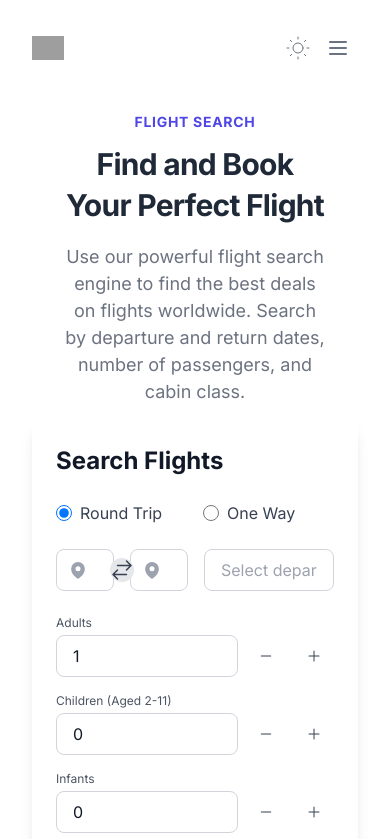
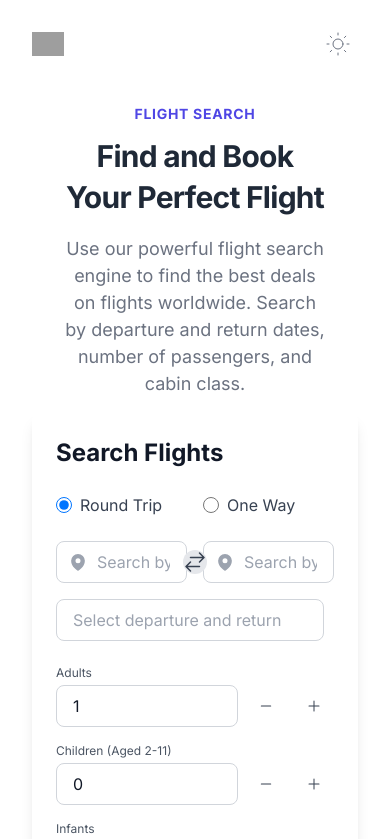
Before and after one commit to marioyuwono/flight-search, a Next.js app: page / in a window 390 px wide. Shown: the top 839 px of the page. Built offline with nearby package versions, Linux system fonts and the light colour scheme; grey boxes are pictures that could not be loaded.

Commit message:
Remove unused mobile menu

```diff
--- a/src/app/globals.css
+++ b/src/app/globals.css
@@ -5,8 +5,19 @@
 
 
 @layer base {
+
   html,
   body {
     @apply dark:bg-trueGray-900;
   }
 }
+
+@layer components {
+  .react-datepicker-wrapper {
+    @apply block w-full;
+  }
+
+  .react-datepicker__input-container {
+    @apply w-full;
+  }
+}
--- a/src/components/FlightDepartureAndReturnDate.tsx
+++ b/src/components/FlightDepartureAndReturnDate.tsx
@@ -32,7 +32,7 @@ export function FlightDepartureAndReturnDate({ formMethods }: Readonly<iFlightSe
   }
 
   return (
-      <div className="w-64">
+      <div className="w-full md:w-64">
       <DatePicker
         selected={departureDate}
         onChange={(dates: [Date | null, Date | null] | null) => {
--- a/src/components/FlightSearch.tsx
+++ b/src/components/FlightSearch.tsx
@@ -79,7 +79,7 @@ export function FlightSearchContent() {
           {/* Trip Type Selection */}
           <FlightTripTypeSelection formMethods={formMethods} />
 
-          <div className='flex w-full gap-4'>
+          <div className='flex flex-col md:flex-row w-full gap-4'>
             {/* Source and Destination */}
             <FlightSourceAndDestination formMethods={formMethods} />
 
--- a/src/components/Navbar.tsx
+++ b/src/components/Navbar.tsx
@@ -30,62 +30,6 @@ export const Navbar = () => {
         <div className="gap-3 nav__item mr-2 lg:flex ml-auto lg:ml-0 lg:order-2">
             <ThemeChanger />
         </div>
-
-        <Disclosure>
-          {({ open }) => (
-            <>
-                <Disclosure.Button
-                  aria-label="Toggle Menu"
-                  className="px-2 py-1 text-gray-500 rounded-md lg:hidden hover:text-indigo-500 focus:text-indigo-500 focus:bg-indigo-100 focus:outline-none dark:text-gray-300 dark:focus:bg-trueGray-700">
-                  <svg
-                    className="w-6 h-6 fill-current"
-                    xmlns="http://www.w3.org/2000/svg"
-                    viewBox="0 0 24 24">
-                    {open && (
-                      <path
-                        fillRule="evenodd"
-                        clipRule="evenodd"
-                        d="M18.278 16.864a1 1 0 0 1-1.414 1.414l-4.829-4.828-4.828 4.828a1 1 0 0 1-1.414-1.414l4.828-4.829-4.828-4.828a1 1 0 0 1 1.414-1.414l4.829 4.828 4.828-4.828a1 1 0 1 1 1.414 1.414l-4.828 4.829 4.828 4.828z"
-                      />
-                    )}
-                    {!open && (
-                      <path
-                        fillRule="evenodd"
-                        d="M4 5h16a1 1 0 0 1 0 2H4a1 1 0 1 1 0-2zm0 6h16a1 1 0 0 1 0 2H4a1 1 0 0 1 0-2zm0 6h16a1 1 0 0 1 0 2H4a1 1 0 0 1 0-2z"
-                      />
-                    )}
-                  </svg>
-                </Disclosure.Button>
-
-                <Disclosure.Panel className="flex flex-wrap w-full my-5 lg:hidden">
-                  <>
-                    {navigation.map((item, index) => (
-                      <Link key={index} href="/" className="w-full px-4 py-2 -ml-4 text-gray-500 rounded-md dark:text-gray-300 hover:text-indigo-500 focus:text-indigo-500 focus:bg-indigo-100 dark:focus:bg-gray-800 focus:outline-none">
-                          {item}
-                      </Link>
-                    ))}
-                    <Link href="/" className="w-full px-6 py-2 mt-3 text-center text-white bg-indigo-600 rounded-md lg:ml-5">
-                        Get Started
-                    </Link>
-                  </>
-                </Disclosure.Panel>
-            </>
-          )}
-        </Disclosure>
-
-        {/* menu  */}
-        <div className="hidden text-center lg:flex lg:items-center">
-          <ul className="items-center justify-end flex-1 pt-6 list-none lg:pt-0 lg:flex">
-            {navigation.map((menu, index) => (
-              <li className="mr-3 nav__item" key={index}>
-                <Link href="/" className="inline-block px-4 py-2 text-lg font-normal text-gray-800 no-underline rounded-md dark:text-gray-200 hover:text-indigo-500 focus:text-indigo-500 focus:bg-indigo-100 focus:outline-none dark:focus:bg-gray-800">
-                    {menu}
-                </Link>
-              </li>
-            ))}
-          </ul>
-        </div>
-
       </nav>
     </div>
   );
```
